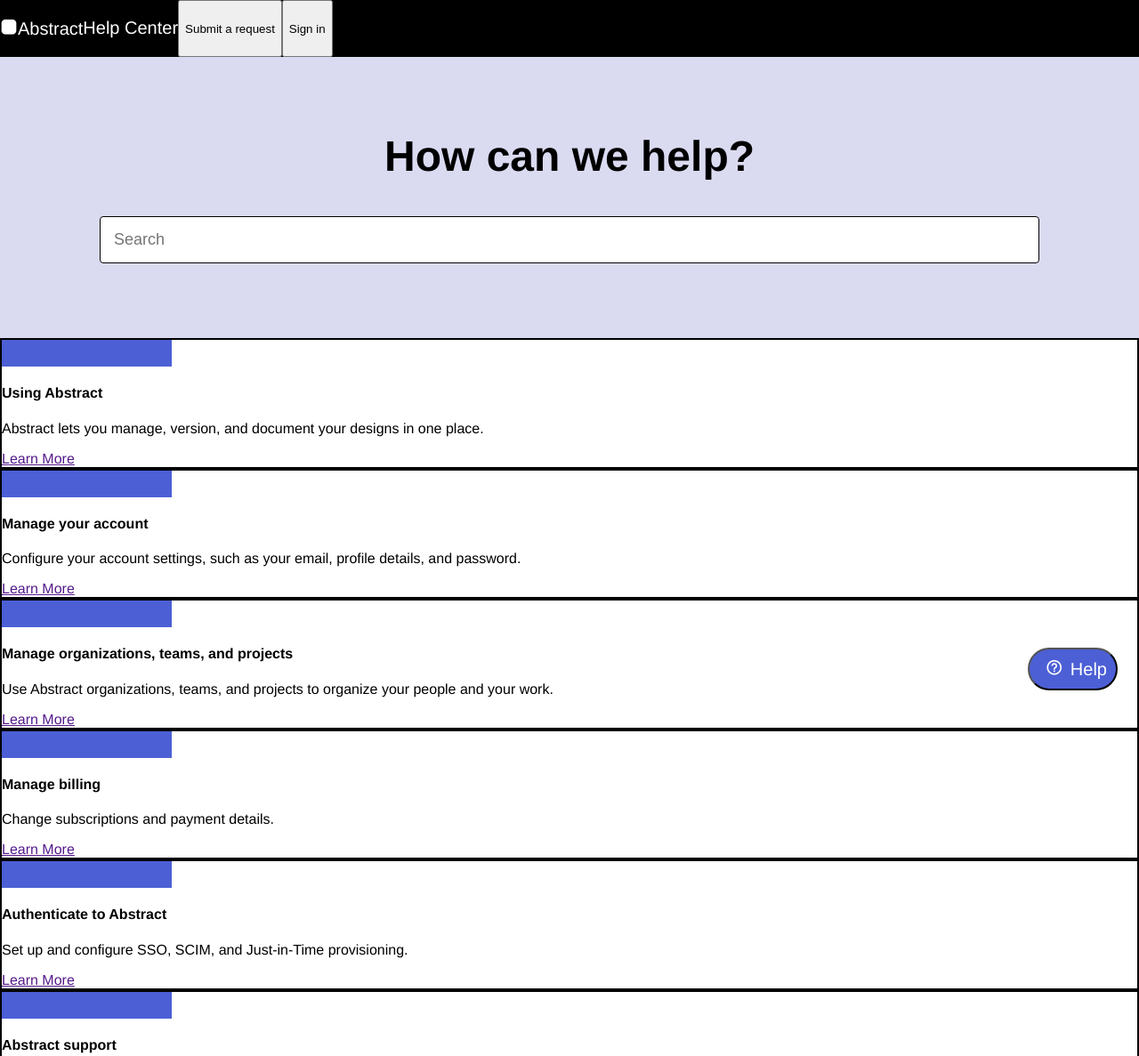
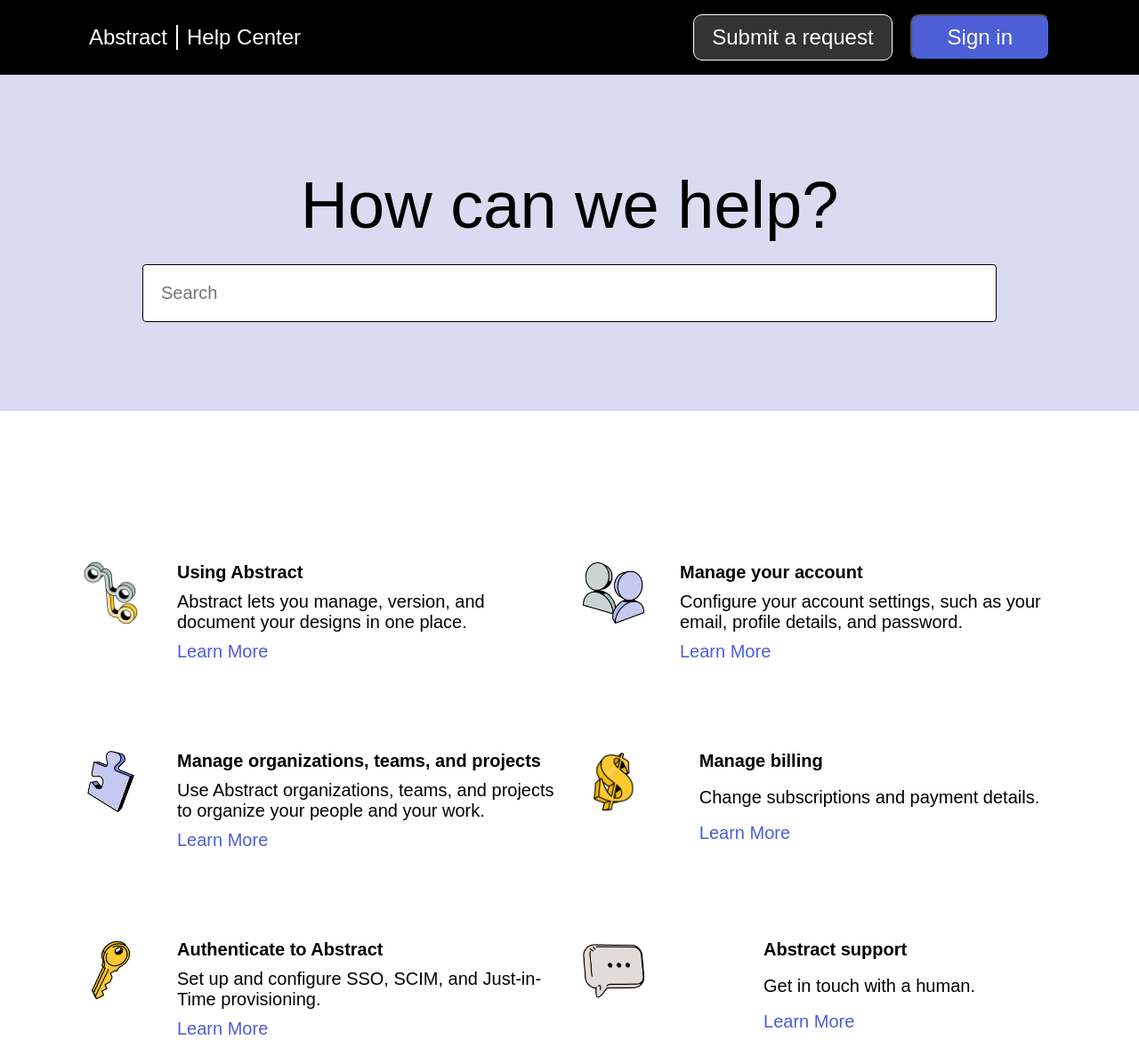
Before and after one commit to Scott-Gibson-Coding/Frontend-Practice, a plain HTML site: page Abstract/index.html in a window 1280 px wide. Shown: the top 1187 px of the page at 89% size. Drawn offline with nearby package versions, Linux system fonts and the light colour scheme.

Commit message:
Remake project using new understanding of flexbox and grid

```diff
--- a/Abstract/index.html
+++ b/Abstract/index.html
@@ -5,120 +5,121 @@
     <meta name="viewport" content="width=device-width, initial-scale=1.0" />
     <title>Abstract</title>
     <link rel="stylesheet" href="styles.css" />
-    <link
-      href="https://unpkg.com/boxicons@2.1.4/css/boxicons.min.css"
-      rel="stylesheet"
-    />
   </head>
   <body>
-    <!-- Navbar -->
-    <div id="navbar">
-      <p class="nav-link"><i class="bx bxs-square-rounded"></i>Abstract</p>
-      <p class="nav-link">Help Center</p>
-      <button class="nav-submit">Submit a request</button>
-      <button class="nav-signin">Sign in</button>
+    <nav class="navbar">
+      <div class="navbar-begin">
+        <a href="" class="abstract-link">Abstract</a>
+        <a href="" class="help-center-link">Help Center</a>
       </div>
 
-    <!-- Search section -->
-    <section id="search-section">
-      <h1 class="search-title">How can we help?</h1>
-      <input class="search-input" placeholder="Search"></input>
+      <div class="navbar-end">
+        <button class="submit-request-button">Submit a request</button>
+        <button class="sign-in-button">Sign in</button>
+      </div>
+    </nav>
+    <section class="hero">
+      <div class="hero-content">
+        <h1 class="hero-title">How can we help?</h1>
+        <input
+          class="hero-search"
+          id="search"
+          type="text"
+          placeholder="Search"
+        />
+      </div>
     </section>
-
-    <!-- Learn more section -->
-    <section id="learn-more-section">
+    <section class="main-content">
       <div class="card">
-            <div class="card-image"></div>
-            <h4 class="card-title">Using Abstract</h4>
-            <p class="card-body">
-                Abstract lets you manage, version, and document your designs in one place.
+        <img class="card-icon" src="assets/card-icon-1.png" />
+        <h2 class="card-title">Using Abstract</h2>
+        <p class="card-text">
+          Abstract lets you manage, version, and document your designs in one
+          place.
         </p>
-            <a class="card-footer" href="">Learn More</a>
+        <a class="card-link" href="">Learn More</a>
       </div>
       <div class="card">
-            <div class="card-image"></div>
-            <h4 class="card-title">Manage your account</h4>
-            <p class="card-body">
+        <img class="card-icon" src="assets/card-icon-2.png" />
+        <h2 class="card-title">Manage your account</h2>
+        <p class="card-text">
           Configure your account settings, such as your email, profile details,
           and password.
         </p>
-            <a class="card-footer" href="">Learn More</a>
+        <a class="card-link" href="">Learn More</a>
       </div>
       <div class="card">
-            <div class="card-image"></div>
-            <h4 class="card-title">Manage organizations, teams, and projects</h4>
-            <p class="card-body">
-                Use Abstract organizations, teams, and projects to organize your people
-                and your work.
+        <img class="card-icon" src="assets/card-icon-3.png" />
+        <h2 class="card-title">Manage organizations, teams, and projects</h2>
+        <p class="card-text">
+          Use Abstract organizations, teams, and projects to organize your
+          people and your work.
         </p>
-            <a class="card-footer" href="">Learn More</a>
+        <a class="card-link" href="">Learn More</a>
       </div>
       <div class="card">
-            <div class="card-image"></div>
-            <h4 class="card-title">Manage billing</h4>
-            <p class="card-body">Change subscriptions and payment details.</p>
-            <a class="card-footer" href="">Learn More</a>
+        <img class="card-icon" src="assets/card-icon-4.png" />
+        <h2 class="card-title">Manage billing</h2>
+        <p class="card-text">Change subscriptions and payment details.</p>
+        <a class="card-link" href="">Learn More</a>
       </div>
       <div class="card">
-            <div class="card-image"></div>
-            <h4 class="card-title">Authenticate to Abstract</h4>
-            <p class="card-body">Set up and configure SSO, SCIM, and Just-in-Time provisioning.</p>
-            <a class="card-footer" href="">Learn More</a>
+        <img class="card-icon" src="assets/card-icon-5.png" />
+        <h2 class="card-title">Authenticate to Abstract</h2>
+        <p class="card-text">
+          Set up and configure SSO, SCIM, and Just-in-Time provisioning.
+        </p>
+        <a class="card-link" href="">Learn More</a>
       </div>
       <div class="card">
-            <div class="card-image"></div>
-            <h4 class="card-title">Abstract support</h4>
-            <p class="card-body">Get in touch with a human.</p>
-            <a class="card-footer" href="">Learn More</a>
+        <img class="card-icon" src="assets/card-icon-6.png" />
+        <h2 class="card-title">Abstract support</h2>
+        <p class="card-text">Get in touch with a human.</p>
+        <a class="card-link" href="">Learn More</a>
       </div>
     </section>
-
-    <!-- Footer-->
-    <footer>
+    <footer class="footer">
+      <div class="footer-columns">
         <div class="footer-column">
-        <div class="column-title">Abstract</div>
+          <h2 class="footer-title">Abstract</h2>
           <ul class="footer-list">
-            <li class="footer-list-item">Start Trial</li>
-            <li class="footer-list-item">Pricing</li>
-            <li class="footer-list-item">Download</li>
+            <li class="footer-list-item"><a href="">Start Trial</a></li>
+            <li class="footer-list-item"><a href="">Pricing</a></li>
+            <li class="footer-list-item"><a href="">Download</a></li>
           </ul>
         </div>
         <div class="footer-column">
-        <div class="column-title">Resources</div>
+          <h2 class="footer-title">Resources</h2>
           <ul class="footer-list">
-            <li class="footer-list-item">Blog</li>
-            <li class="footer-list-item">Help Center</li>
-            <li class="footer-list-item">Release Notes</li>
-            <li class="footer-list-item">Status</li>
+            <li class="footer-list-item"><a href="">Blog</a></li>
+            <li class="footer-list-item"><a href="">Help Center</a></li>
+            <li class="footer-list-item"><a href="">Release Notes</a></li>
+            <li class="footer-list-item"><a href="">Status</a></li>
           </ul>
         </div>
         <div class="footer-column">
-        <div class="column-title">Community</div>
+          <h2 class="footer-title">Community</h2>
           <ul class="footer-list">
-            <li class="footer-list-item">Twitter</li>
-            <li class="footer-list-item">LinkedIn</li>
-            <li class="footer-list-item">Facebook</li>
-            <li class="footer-list-item">Dribbble</li>
-            <li class="footer-list-item">Podcast</li>
+            <li class="footer-list-item"><a href="">Twitter</a></li>
+            <li class="footer-list-item"><a href="">LinkedIn</a></li>
+            <li class="footer-list-item"><a href="">Facebook</a></li>
+            <li class="footer-list-item"><a href="">Dribbble</a></li>
+            <li class="footer-list-item"><a href="">Podcast</a></li>
           </ul>
         </div>
         <div class="footer-column">
-        <div class="column-title">Company</div>
+          <h2 class="footer-title">Company</h2>
           <ul class="footer-list">
-            <li class="footer-list-item">About Us</li>
-            <li class="footer-list-item">Careers</li>
-            <li class="footer-list-item">Legal</li>
-            <li class="footer-list-item"></li>
-            <li class="footer-list-item bold">Contact Us</li>
-            <li class="footer-list-item"><a href="">info@abstract.com</a></li>
+            <li class="footer-list-item"><a href="">About Us</a></li>
+            <li class="footer-list-item"><a href="">Careers</a></li>
+            <li class="footer-list-item"><a href="">Legal</a></li>
+            <div class="footer-contact">
+              <p class="footer-contact-title">Contact Us</p>
+              <a href="" class="footer-contact-link">info@abstract.com</a>
+            </div>
           </ul>
         </div>
-      <div class="footer-column">
-        <div class="column-title">Final Column ICON</div>
       </div>
     </footer>
-
-    <!-- Help button -->
-    <button id="help-button"><i class="bx bx-help-circle"></i>Help</button>
   </body>
 </html>
--- a/Abstract/styles.css
+++ b/Abstract/styles.css
@@ -1,92 +1,237 @@
-/* CSS Variables*/
+/* CSS vars */
+:root {
+  --color-primary: #4c5fd5;
+  --color-secondary: #dadbf1;
 
-:root {
-  --black: #000;
-  --white: #fff;
-  --clr-primary: #4c5fd5;
-  --clr-secondary: #dadbf1;
+  --font-sm: 1.6rem;
+  --font-md: 2rem;
+  --font-lg: 2.4rem;
+  --font-xl: 7.4rem;
 }
 
-html,
+/* CSS boilerplate code */
+
+*,
+*::before,
+*::after {
+  box-sizing: border-box;
+}
+
+html {
+  font-family: sans-serif;
+  font-size: 10px; /* 1 rem = 10px */
+}
+
 body {
-  font-family: "Helvetica", sans-serif;
   margin: 0;
   padding: 0;
 }
 
-section,
-h1 {
+p,
+h1,
+h2 {
+  padding: 0;
   margin: 0;
+}
+
+a {
+  color: inherit;
+  text-decoration: none;
+}
+
+img {
+  display: block;
+  max-width: 100%;
+}
+
+/* navbar styling */
+.navbar {
+  width: 100%;
+  padding: 1.6rem 10rem;
+  background-color: #000;
+  display: flex;
+  justify-content: space-between;
+  align-items: center;
+}
+
+.navbar-begin {
+  font-size: var(--font-lg);
+  display: flex;
+  gap: 1rem;
+}
+
+.abstract-link {
+  display: inline-block;
+  color: #fff;
+  padding-right: 1rem;
+  border-right: solid #fff 2px;
+
+  transition: color 0.2s linear;
+}
+.abstract-link:hover {
+  color: #ccc;
+}
+
+.help-center-link {
+  display: inline-block;
+  color: #fff;
+}
+.help-center-link:hover {
+  text-decoration: underline;
+}
+
+.navbar-end {
+  display: flex;
+  gap: 2rem;
+  font-size: var(--font-lg);
+}
+
+.navbar-end > button {
+  border-radius: 10px;
+  color: #fff;
+}
+
+.navbar-end > button:hover {
+  cursor: pointer;
+}
+
+.submit-request-button {
+  background-color: #333;
+  padding: 1rem 2rem;
+  font-size: inherit;
+  border: 1px solid #fff;
+}
+
+.sign-in-button {
+  background-color: var(--color-primary);
+  padding: 1rem 4rem;
+  font-size: inherit;
+
+  transition: background-color 0.2s linear;
+}
+.sign-in-button:hover {
+  background-color: #fff;
+  color: #333;
+}
+
+/* Hero section styling */
+.hero {
+  background-color: var(--color-secondary);
+  color: #000;
+  padding-top: 8rem;
+  padding-bottom: 6rem;
+  text-align: center;
+}
+
+.hero-title {
+  font-size: var(--font-xl);
+  font-weight: 400;
+  margin: 2.4rem;
+}
+
+.hero-search {
+  width: 75%;
+  padding: 2rem;
+  margin-bottom: 4rem;
+  font-size: var(--font-md);
+  border: 1px solid #000;
+  border-radius: 4px;
+}
+
+/* Main content grid styling */
+.main-content {
+  display: grid;
+  grid-template-columns: 1fr 1fr;
+  grid-row-gap: 8rem;
+  grid-column-gap: 1rem;
+  padding: 8rem;
+  margin-top: 8rem;
+}
+
+.card {
+  padding: 1rem;
+  display: grid;
+  grid-row-gap: 1rem;
+  grid-column-gap: 4rem;
+  grid-template-columns: 1fr 3fr;
+  grid-template:
+    "card-icon card-title"
+    "card-icon card-text"
+    "card-icon card-link";
+}
+
+.card-icon {
+  grid-area: card-icon;
+  width: 69px;
+}
+
+.card-title {
+  grid-area: card-title;
+  font-size: var(--font-md);
+  font-weight: bold;
+}
+
+.card-text {
+  grid-area: card-text;
+  font-size: var(--font-md);
+}
+
+.card-link {
+  grid-area: card-link;
+  font-size: var(--font-md);
+  color: var(--color-primary);
+}
+
+.card-link:hover {
+  text-decoration: underline;
+}
+
+/* Footer styling */
+.footer {
+  width: 100%;
+  background-color: #000;
+  color: #fff;
+  padding: 3rem;
+  padding-bottom: 200px;
+}
+
+.footer-columns {
+  width: 80%;
+  display: grid;
+  grid-template-columns: repeat(4, 1fr);
+}
+
+.footer-title {
+  font-size: var(--font-lg);
+  margin-bottom: 2rem;
+}
+
+.footer-list {
+  list-style: none;
   padding: 0;
 }
 
-/* Navbar Styling */
-#navbar {
-  display: flex;
-
-  font-size: 20px;
-
-  background-color: var(--black);
-  color: var(--white);
+.footer-list-item {
+  font-size: var(--font-sm);
+  margin-bottom: 4px;
+}
+.footer-list-item:hover {
+  text-decoration: underline;
 }
 
-/* Search section styling */
-#search-section {
-  background-color: var(--clr-secondary);
-  text-align: center;
-  padding-block: 4em;
+.footer-contact {
+  margin-top: 3rem;
 }
 
-.search-title {
-  margin: 20px;
-  font-size: 48px;
+.footer-contact-title {
+  font-size: var(--font-sm);
+  font-weight: bold;
+  margin-bottom: 4px;
 }
 
-.search-input {
-  margin: 20px;
-  padding: 15px;
-  width: 80%;
-  font-size: 18px;
-  border: 1px solid black;
-  border-radius: 4px;
+.footer-contact-link {
+  font-size: var(--font-sm);
 }
-
-/* Learn more section */
-/* #learn-more-section {
-} */
-
-.card {
-  border: 2px solid black;
+.footer-contact-link:hover {
+  text-decoration: underline;
 }
-
-.card-image {
-  width: 15%;
-  height: 30px;
-  background-color: var(--clr-primary);
-}
-
-/* Footer styling */
-footer {
-  background-color: var(--black);
-  color: var(--white);
-}
-
-/* Help button styling */
-#help-button {
-  background-color: var(--clr-primary);
-  color: var(--white);
-
-  padding: 10px;
-  border-radius: 30px;
-
-  position: fixed;
-  bottom: 24px;
-  right: 24px;
-
-  font-family: Helvetica;
-  font-size: 20px;
-}
-
-#help-button i {
-  margin-inline: 0.5rem;
-}
```
Also changed, not shown: Abstract/assets/card-icon-1.png (added), Abstract/assets/card-icon-2.png (added), Abstract/assets/card-icon-3.png (added), Abstract/assets/card-icon-4.png (added), Abstract/assets/card-icon-5.png (added), Abstract/assets/card-icon-6.png (added), Abstract/source.txt (deleted), 1 other file. Lines whose indentation alone changed are shown as unchanged.
